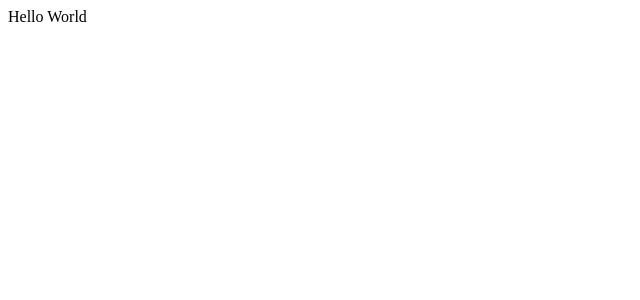
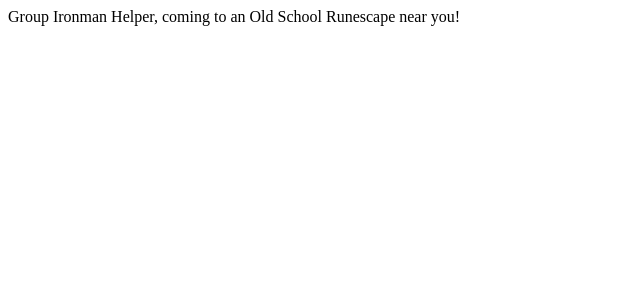
Before and after one commit to blaster73/GroupIronmanHelper, a React (Create React App) app: page / in a window 1280 px wide. Shown: the top 300 px of the page, without its empty margins (0-640 px from the left). Built offline with nearby package versions, Linux system fonts and the light colour scheme; the HTML template or start-up script is replaced by a standard one.

Commit message:
added title and short description of site

```diff
--- a/public/index.html
+++ b/public/index.html
@@ -24,7 +24,7 @@
       work correctly both with client-side routing and a non-root public URL.
       Learn how to configure a non-root public URL by running `npm run build`.
     -->
-    <title>React App</title>
+    <title>Group Ironman Helper</title>
   </head>
   <body>
     <noscript>You need to enable JavaScript to run this app.</noscript>
--- a/src/App.js
+++ b/src/App.js
@@ -1,8 +1,8 @@
 import React from 'react';
 
 function App() {
-  const value = 'World';
-  return <div>Hello {value}</div>;
+  const value = 'near you!';
+  return <div>Group Ironman Helper, coming to an Old School Runescape {value}</div>;
 }
 
 export default App;
```
